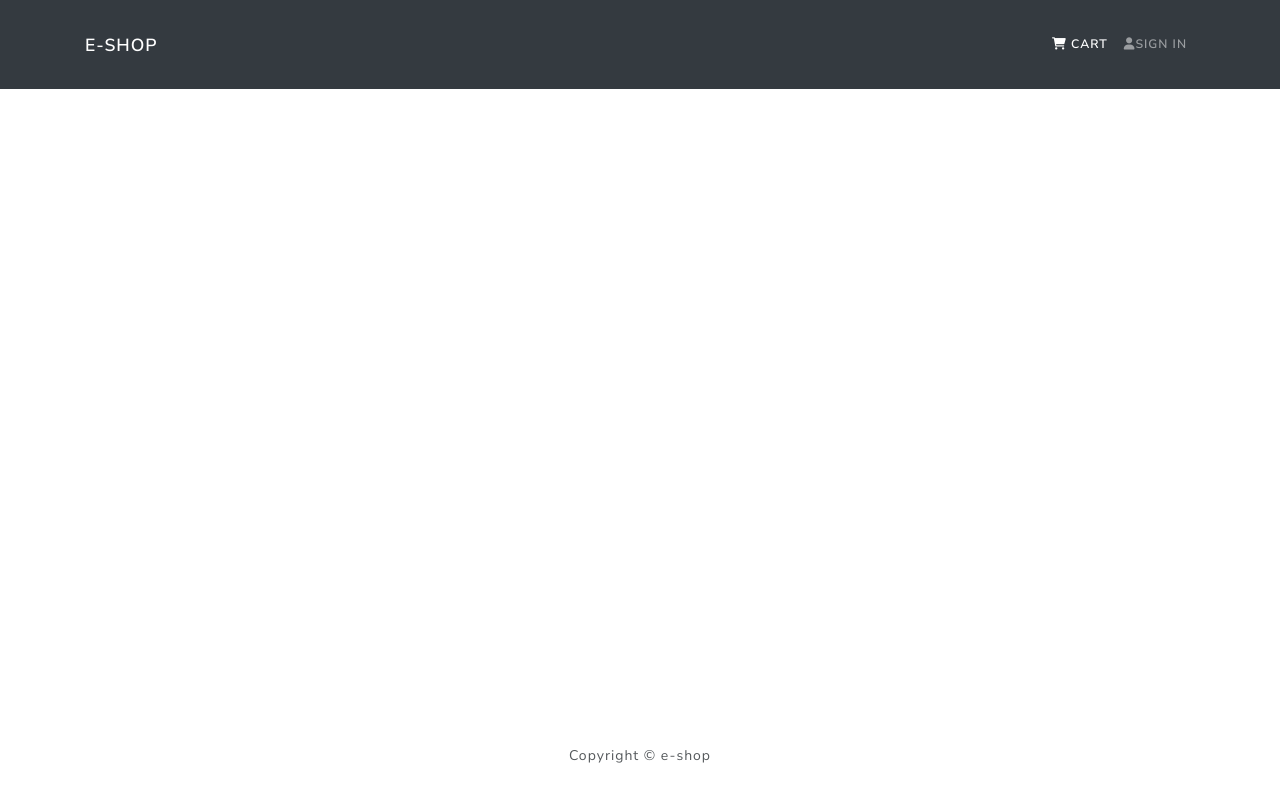
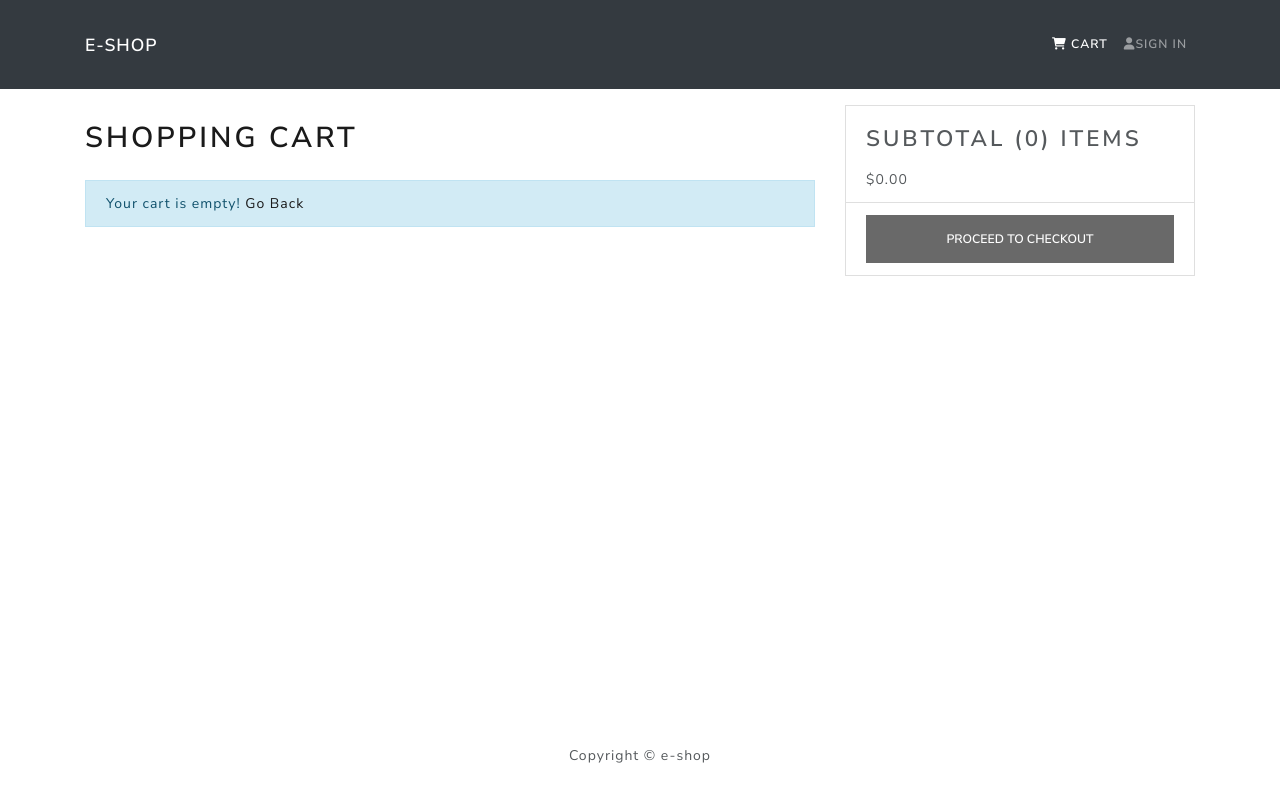
Before and after one commit to bharathsurya021/ecommerceshop, a React (Create React App) app in the folder frontend/: page /cart in a window 1280 px wide. Built offline with nearby package versions, Linux system fonts and the light colour scheme.

Commit message:
add to cart & remove from cart

```diff
--- a/frontend/src/App.js
+++ b/frontend/src/App.js
@@ -4,6 +4,7 @@ import Header from "./components/Header";
 import Footer from "./components/Footer";
 import HomeScreen from "./screens/HomeScreen";
 import ProductScreen from './screens/ProductScreen';
+import CartScreen from './screens/CartScreen';
 
 
 function App() {
@@ -15,6 +16,8 @@ function App() {
           <Routes>
             <Route path='/' element={< HomeScreen />} />
             <Route path='/product/:id' element={< ProductScreen />} />
+            <Route path='/cart' element={< CartScreen />} />
+            <Route path='/cart/:id' element={< CartScreen />} />
           </Routes>
         </Container>
 
--- /dev/null
+++ b/frontend/src/actions/cartActions.js
@@ -0,0 +1,28 @@
+import axios from "axios";
+
+import { CART_ADD_ITEM, CART_REMOVE_ITEM } from '../constants/cartConstants'
+
+export const addToCart = (id, qty) => async (dispatch, getState) => {
+    const { data } = await axios.get(`/api/products/${id}`)
+
+    dispatch({
+        type: CART_ADD_ITEM,
+        payload: {
+            product: data._id,
+            name: data.name,
+            image: data.image,
+            price: data.price,
+            countInStock: data.countInStock,
+            qty
+        }
+    })
+    localStorage.setItem('cartItems', JSON.stringify(getState().cart.cartItems))
+}
+
+export const removeFromCart = (id) => (dispatch, getState) => {
+    dispatch({
+        type: CART_REMOVE_ITEM,
+        payload: id
+    })
+    localStorage.setItem('cartItems', JSON.stringify(getState().cart.cartItems))
+}
--- /dev/null
+++ b/frontend/src/constants/cartConstants.js
@@ -0,0 +1,2 @@
+export const CART_ADD_ITEM = 'CART_ADD_ITEM'
+export const CART_REMOVE_ITEM = 'CART_REMOVE_ITEM'
--- a/frontend/src/index.css
+++ b/frontend/src/index.css
@@ -5,6 +5,17 @@ main{
 h3{
     padding: 1rem 0;
 }
+
+h1{
+    font-size:1.8rem;
+    padding: 1rem 0;
+
+}
+h2{
+    font-size:1.4rem;
+    padding: 0.5rem 0;
+
+}
 .rating span{
     margin: 0.05rem;
 }
--- /dev/null
+++ b/frontend/src/reducers/cartReducers.js
@@ -0,0 +1,27 @@
+import { CART_ADD_ITEM, CART_REMOVE_ITEM } from '../constants/cartConstants'
+
+export const cartReducer = (state = { cartItems: [] }, action) => {
+    switch (action.type) {
+        case CART_ADD_ITEM:
+            const item = action.payload
+            const existItem = state.cartItems.find(x => x.product === item.product)
+
+            if (existItem) {
+                return {
+                    ...state,
+                    cartItems: state.cartItems.map(x => x.product === existItem.product ? item : x)
+                }
+            } else {
+                return {
+                    ...state, cartItems: [...state.cartItems, item]
+                }
+            }
+        case CART_REMOVE_ITEM:
+            return {
+                ...state,
+                cartItems: state.cartItems.filter(x => x.product !== action.payload),
+            }
+        default:
+            return state
+    }
+}
--- /dev/null
+++ b/frontend/src/screens/CartScreen.js
@@ -0,0 +1,99 @@
+import React, { useEffect } from 'react'
+import { Link, useParams, useLocation, useNavigate } from 'react-router-dom'
+import { useDispatch, useSelector } from 'react-redux'
+import { Row, Col, ListGroup, Image, Form, Button, Card } from 'react-bootstrap'
+import Message from '../components/Message'
+import { addToCart, removeFromCart } from '../actions/cartActions'
+
+const CartScreen = () => {
+    const params = useParams()
+    const navigate = useNavigate()
+    const location = useLocation()
+    const productId = params.id
+
+
+    const qty = location.search ? Number(location.search.split('=')[1]) : 1
+
+    const dispatch = useDispatch()
+
+    const cart = useSelector(state => state.cart)
+    const { cartItems } = cart
+    // console.log(cartItems);
+    useEffect(() => {
+        if (productId) {
+            dispatch(addToCart(productId, qty))
+        }
+    }, [dispatch, productId, qty])
+
+    const removeFromCartHandler = (id) => {
+        dispatch(removeFromCart(id))
+    }
+
+    const checkoutHandler = () => {
+        navigate('/login?redirecting=shipping')
+    }
+    return (
+        <Row>
+            <Col md={8}>
+                <h1>Shopping Cart</h1>
+                {cartItems.length === 0 ?
+                    <Message>Your cart is empty!
+                        <Link to='/'> Go Back</Link>
+                    </Message> : (
+                        <ListGroup variant='flush'>
+                            {cartItems.map(item => (
+                                <ListGroup.Item key={item.product}>
+                                    <Row>
+                                        <Col md={2}>
+                                            <Image src={item.image} fluid rounded />
+                                        </Col>
+                                        <Col md={3}>
+                                            <Link to={`/product/${item.product}`}>{item.name}</Link>
+                                        </Col>
+                                        <Col md={2}>
+                                            ${item.price}
+                                        </Col>
+                                        <Col md={2}>
+                                            <Form.Control as='select' value={item.qty}
+                                                onChange={(e) => dispatch(addToCart(item.product, Number(e.target.value)))}
+                                            >
+                                                {[...Array(item.countInStock).keys()].map((x) => (
+                                                    <option key={x + 1} value={x + 1}>
+                                                        {x + 1}
+                                                    </option>
+                                                ))}
+                                            </Form.Control>
+                                        </Col>
+                                        <Col md={2}>
+                                            <Button type='button' variant='light' onClick={() => removeFromCartHandler(item.product)}>
+                                                <i className='fas fa-trash'></i>
+                                            </Button>
+                                        </Col>
+                                    </Row>
+                                </ListGroup.Item>
+                            ))}
+                        </ListGroup>
+                    )}
+            </Col>
+            <Col md={4}>
+                <Card>
+                    <ListGroup variant='flush'>
+                        <ListGroup.Item>
+                            <h2>Subtotal ({cartItems.reduce((acc, item) =>
+                                acc + item.qty, 0
+                            )}) items</h2>
+                            ${cartItems.reduce((acc, item) => acc + item.qty * item.price, 0).toFixed(2)}
+                        </ListGroup.Item>
+                        <ListGroup.Item>
+                            <Button type='button' className='btn-block' disabled={cartItems.length === 0} onClick={checkoutHandler}>
+                                Proceed to checkout
+                            </Button>
+                        </ListGroup.Item>
+                    </ListGroup>
+                </Card>
+            </Col>
+        </Row>
+    )
+}
+
+export default CartScreen
--- a/frontend/src/screens/ProductScreen.js
+++ b/frontend/src/screens/ProductScreen.js
@@ -8,7 +8,7 @@ import Loader from '../components/Loader'
 import Message from '../components/Message'
 
 const ProductScreen = () => {
-    const [qty, setQty] = useState(0)
+    const [qty, setQty] = useState(1)
     const params = useParams()
     const navigate = useNavigate()
     // console.log(params.id);
--- a/frontend/src/store.js
+++ b/frontend/src/store.js
@@ -2,12 +2,18 @@ import { legacy_createStore as createStore, combineReducers, applyMiddleware } f
 import thunk from 'redux-thunk'
 import { composeWithDevTools } from 'redux-devtools-extension'
 import { productListReducer, productDetailsReducer } from './reducers/productReducers'
+import { cartReducer } from './reducers/cartReducers'
 
 const reducer = combineReducers({
     productList: productListReducer,
     productDetails: productDetailsReducer,
+    cart: cartReducer
 })
-const initialState = {}
+
+const cartItemsFromStorage = localStorage.getItem('cartItems') ? JSON.parse(localStorage.getItem('cartItems')) : []
+const initialState = {
+    cart: { cartItems: cartItemsFromStorage }
+}
 const middleware = [thunk]
 const store = createStore(reducer, initialState, composeWithDevTools(applyMiddleware(...middleware)))
 
```
